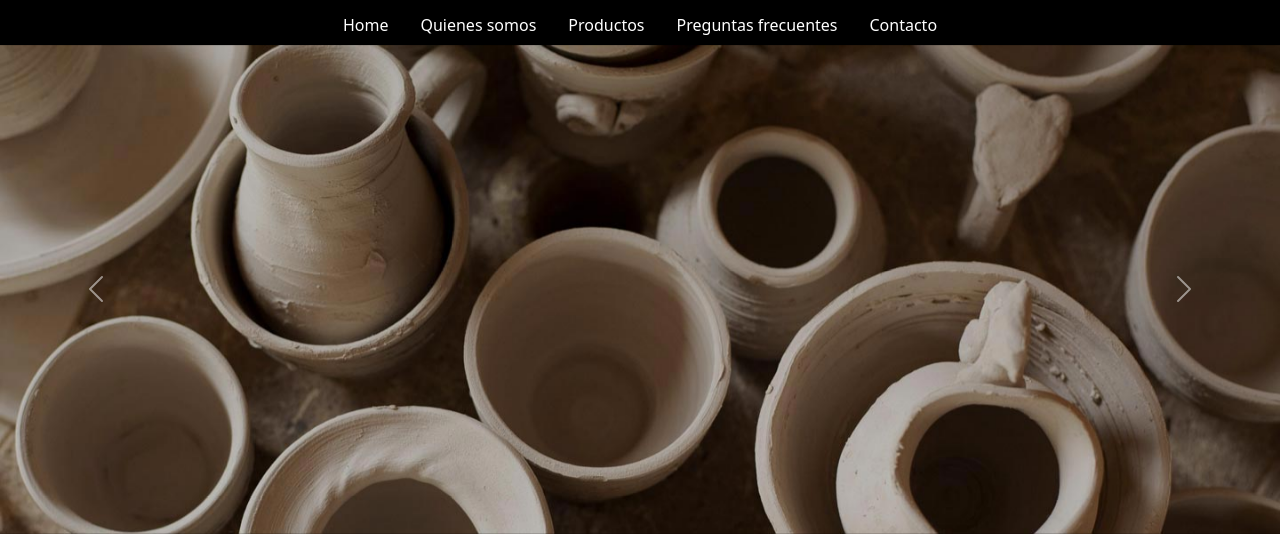
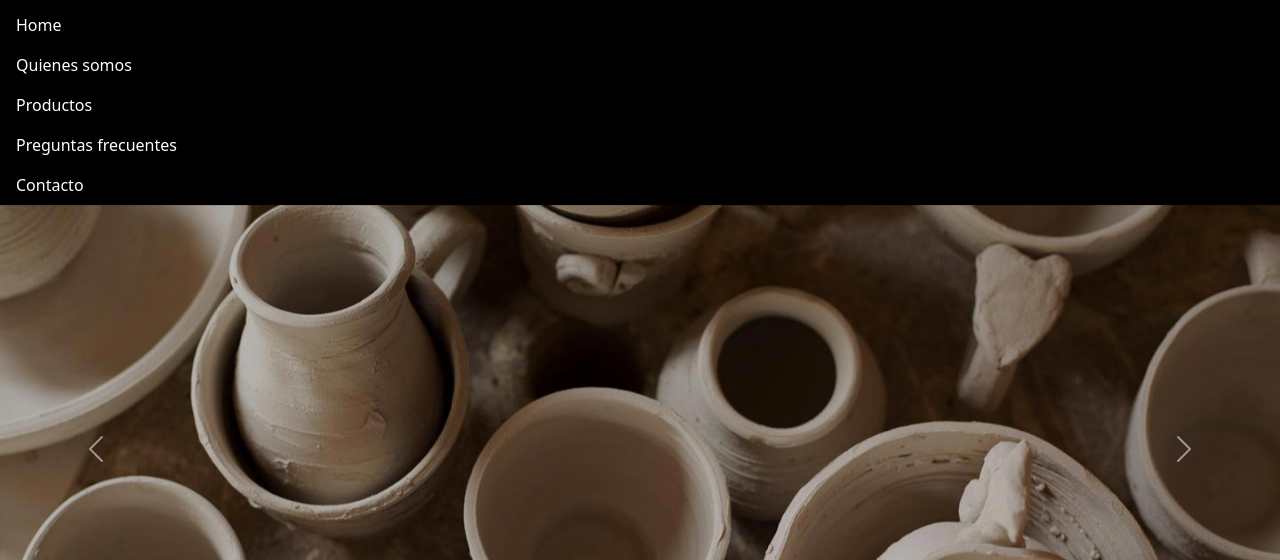
Before and after one commit to LaraCennamo/LaraCennamo-GIT, a plain HTML site: page proyecto-lara/pages/contacto.html in a window 1280 px wide. Shown: the part 73-633 px from the top of the page. Drawn offline with nearby package versions, Linux system fonts and the light colour scheme.

Commit message:
últimas modificaciones de grilla

```diff
--- a/proyecto-lara/pages/contacto.html
+++ b/proyecto-lara/pages/contacto.html
@@ -29,19 +29,19 @@
         <h1 class="huellas">Huellas de BARRO</h1>
         <nav>
             <ul class="nav justify-content-center">
-                <li class="nav-item">
+                <li class="nav-item col-sm-12">
                 <a class="nav-link active link-modificado" aria-current="page" href="../index.html">Home</a>
                 </li>
-                <li class="nav-item">
+                <li class="nav-item col-sm-12">
                 <a class="nav-link link-modificado" href="./about.html">Quienes somos</a>
                 </li>
-                <li class="nav-item">
+                <li class="nav-item col-sm-12">
                 <a class="nav-link link-modificado" href="./productos.html">Productos</a>
                 </li>
-                <li class="nav-item">
+                <li class="nav-item col-sm-12">
                 <a class="nav-link link-modificado" href="./galeria.html">Preguntas frecuentes</a>
                 </li>
-                <li class="nav-item">
+                <li class="nav-item col-sm-12">
                 <a class="nav-link link-modificado" href="./contacto.html">Contacto</a>
                 </li>
             </ul>
@@ -95,18 +95,6 @@
       </div>
 
 
-    <!-- Prueba formulario - aproximación
-    <div>
-        <form action="" class="formulario">
-            <input type="text" name="Nombre" placeholder="Nombre" class="campo">
-            <input type="email" name="email" placeholder="Email" class="campo">
-            <input type="text" name="Telefono" placeholder="Telefono" class="campo">
-            <textarea name=" Mensaje" placeholder="Mensaje"></textarea>
-            <input type="submit" name="enviar" value="Enviar" class="boton">
-        </form>
-    </div>
-
-    -->
 
       <!-- Footer -->
 
```
Also changed, not shown: proyecto-lara/index.html (+5 -5 lines), proyecto-lara/pages/about.html (+5 -5 lines), proyecto-lara/pages/galeria.html (+5 -5 lines), proyecto-lara/pages/productos.html (+5 -5 lines).
